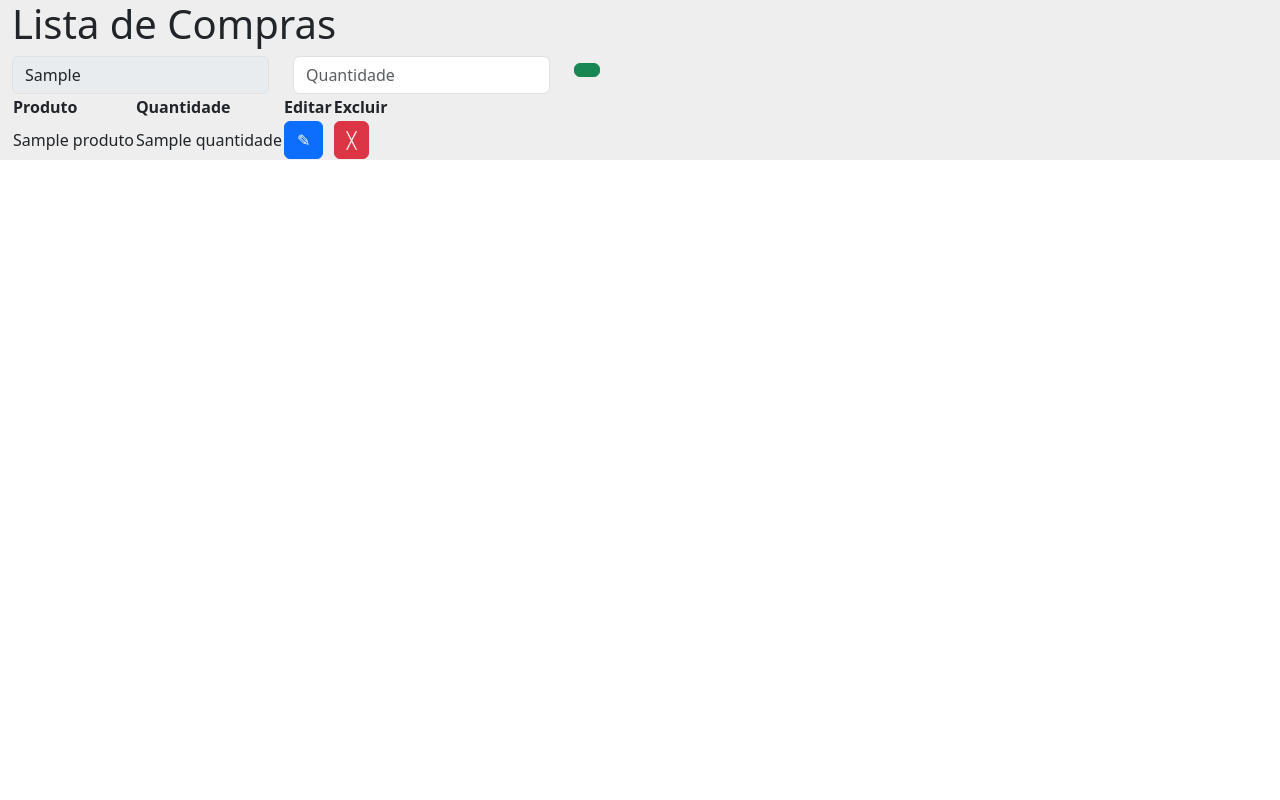
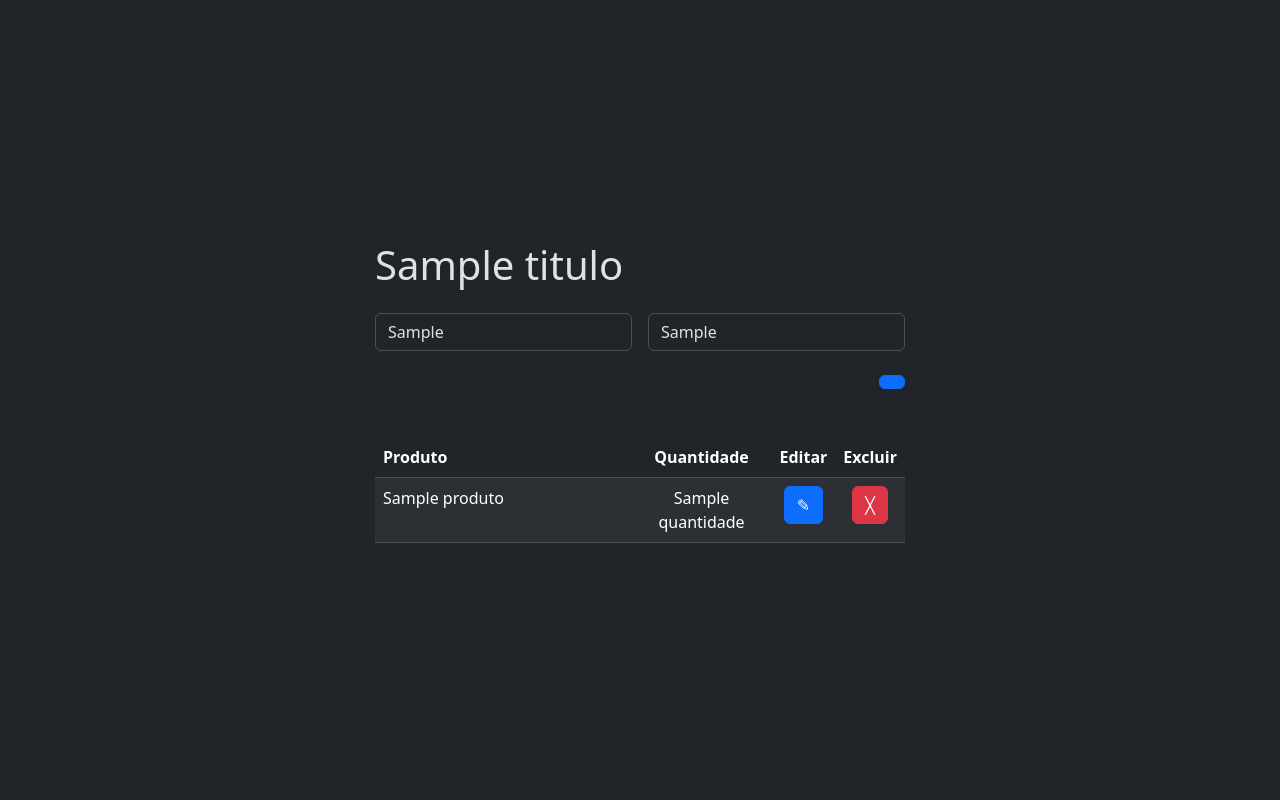
Before and after one commit to gilmarneto/Lista_De_Compras, a Flask app: template templates/index.html in a window 1280 px wide. Run offline with Flask 3, Linux system fonts and the light colour scheme; the template is opened without the code that fills it: most values are stand-ins (such as "Sample title", 1, 10 or a date in 2020); some libraries are stand-ins or nearby versions.

Commit message:
Término da primeira parte do projeto Lista de Compras, onde utilizei o framework Flask, orinetação à objetos e Bootstrap. Para parte 2 do projeto irei salvar os valores em um banco de dados não relacional.

```diff
--- a/class_lista.py
+++ b/class_lista.py
@@ -21,6 +21,7 @@
     def editar(self):
         self.rota_form = 'alterar'
         self.btn_form = 'Alterar'
+        self.disabled_componente = 'disabled'
         for prod, qtde in self.lista.items():
             if prod == self.produto_selecionado:
                 self.input_produto = prod
@@ -32,6 +33,7 @@
         self.rota_form = 'adicionar'
         self.btn_form = 'Adicionar'
         self.input_produto = ''
+        self.disabled_componente = ''
         self.input_quantidade = ''
 
     # MÉTODO EXCLUIR PRODUTO
--- a/class_tela.py
+++ b/class_tela.py
@@ -5,11 +5,13 @@
     btn_form = 'Adicionar'
     input_produto = ''
     input_quantidade = ''
+    disabled_componente = ''
 
     def componentes_tela(self):
         self.componentes = {}
         self.componentes['rota_form'] = self.rota_form
         self.componentes['btn_form'] = self.btn_form
         self.componentes['input_produto'] = self.input_produto
+        self.componentes['disabled_componente'] = self.disabled_componente
         self.componentes['input_quantidade'] = self.input_quantidade
         return self.componentes
--- /dev/null
+++ b/static/style.css
@@ -0,0 +1,18 @@
+/* data: 29/09/2024 */
+
+html, body {
+    height: 100%;
+}
+
+.content-main {
+    max-width: 500px;
+    padding: 1rem;
+}
+
+.w-coluna-produto {
+    width: 70%;
+}
+
+.w-coluna-quantidade {
+    width: 30%;
+}
--- a/templates/index.html
+++ b/templates/index.html
@@ -1,39 +1,39 @@
 {% extends "template.html" %}
 {% block conteudo %}
-    <h1>Lista de Compras</h1>
-    <!-- Formulário para adicionar de produtos -->
+<main class="d-flex flex-column m-auto">
+    <!-- título -->
+    <h1 class="mb-3">{{ titulo }}</h1>
+    <!-- formulário -->
     <form action="{{ componente.rota_form }}" method="post">
-        <div class="row">
-            <div class="col-auto">
-                <input type="text" class="form-control" name="produto" value="{{ componente.input_produto }}" disabled="" placeholder="Produto">
+        <div class="d-sm-flex gap-3">
+            <div class="py-2">
+                <input type="text" class="form-control" id="produto" name="produto" value="{{ componente.input_produto }}" {{componente.disabled_componente}} placeholder="produto">
             </div>
-            <div class="col-auto">
-                <input type="number" class="form-control" name="quantidade" value="{{ componente.input_quantidade }}" placeholder="Quantidade">
-            </div>
-            <div class="col-auto">
-                <button type="submit" class="btn btn-success">{{ componente.btn_form }}</button>
+            <div class="py-2">
+                <input type="text" class="form-control" id="quantidade" name="quantidade" value="{{ componente.input_quantidade }}" placeholder="quantidade">
             </div>
         </div>
+        <button type="submit" class="mt-3 btn btn-primary float-end">{{ componente.btn_form }}</button>
     </form>
-    <!-- Tabela de produtos -->
-    <table>
-        <thead class="thead-dark">
+    <!-- tabela -->
+    <table class="table table-striped mt-5 mb-3">
+        <thead>
             <tr>
-                <th>Produto</th>
-                <th>Quantidade</th>
-                <th>Editar</th>
-                <th>Excluir</th>
+                <th class="text-left">Produto</th>
+                <th class="text-center">Quantidade</th>
+                <th class="text-center">Editar</th>
+                <th class="text-center">Excluir</th>
             </tr>
         </thead>
         <tbody>
             {% for produto, quantidade in lista.items() %}
             <tr>
-                <td>{{ produto }}</td>
-                <td>{{ quantidade }}</td>
-                <td><a href="/editar?produto={{ produto }}"><button type="button" class="btn btn-primary">✎</button></a></td>
-                <td><a href="/excluir?produto={{ produto }}"><button type="button" class="btn btn-danger">╳</button></a></td>
-            </tr>
+                <td class="w-coluna-produto">{{ produto }}</td>
+                <td class="w-coluna-quantidade text-center">{{ quantidade }}</td>
+                <td class="text-center"><a href="/editar?produto={{ produto }}"><button type="button" class="btn btn-primary">✎</button></a></td>
+                <td class="text-center"><a href="/excluir?produto={{ produto }}"><button type="button" class="btn btn-danger">╳</button></a></td>
             {% endfor %}
         </tbody>
     </table>
+</main>
 {% endblock %}
--- a/templates/template.html
+++ b/templates/template.html
@@ -1,14 +1,16 @@
 <!DOCTYPE html>
-<html lang="pt-br">
+<html lang="en" data-bs-theme="dark">
+
 <head>
     <meta charset="UTF-8">
     <meta name="viewport" content="width=device-width, initial-scale=1.0">
-    <title>Lista de Compras</title>
-    <link rel="stylesheet" href="{{ url_for('static', filename='bootstrap.css') }}">
+    <title>{{ titulo }}</title>
+    <link rel="stylesheet" href="{{ url_for('static', filename='style.css') }}">
+    <link href="https://cdn.jsdelivr.net/npm/bootstrap@5.3.3/dist/css/bootstrap.min.css" rel="stylesheet">
 </head>
-<body>
-    <div class="container-fluid" style="background-color: #eee;">
-        {% block conteudo %}<!-- conteúdo -->{% endblock %}
-    </div>
+
+<body class="d-flex align-items-center">
+    {% block conteudo %}<!-- conteúdo -->{% endblock %}
 </body>
+
 </html>
```
Also changed, not shown: templates/index(old).html (added, +39 -0 lines), templates/template(old).html (added, +14 -0 lines).
